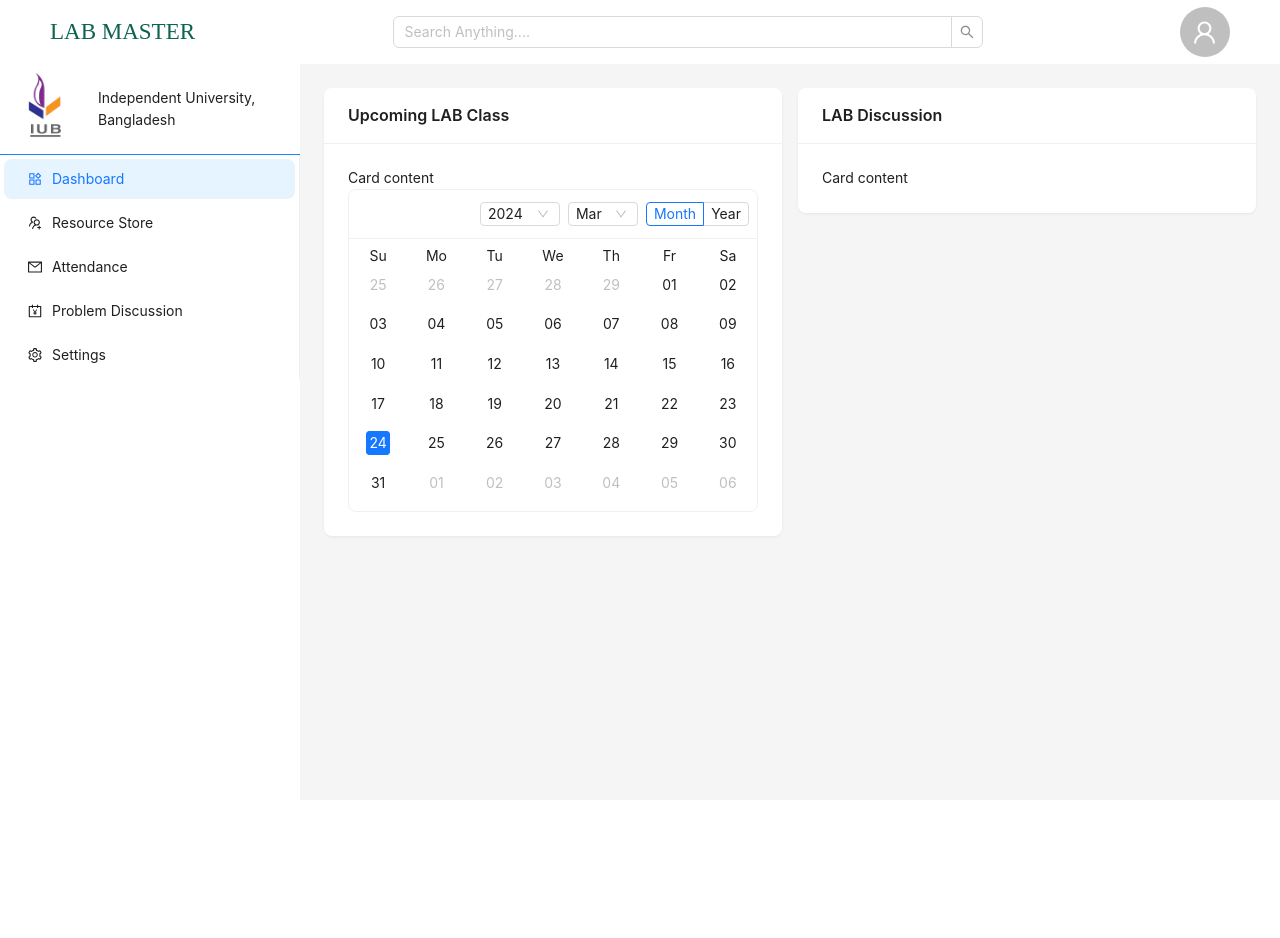
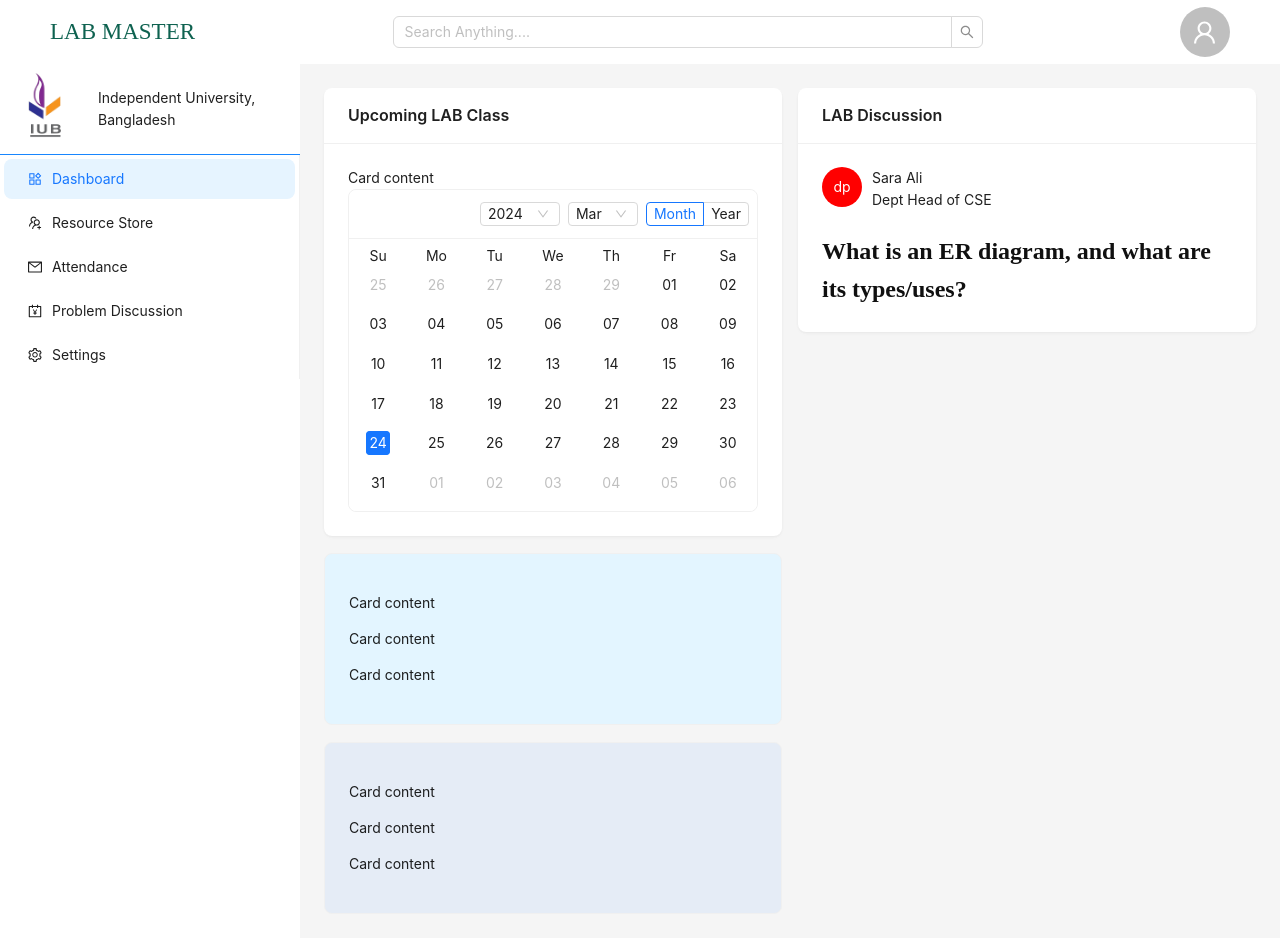
Before and after one commit to mehedirana/react-antd, a React (Create React App) app: page /home in a window 1280 px wide. Both pictures are taken after a click on the item "Dashboard". Before the commit the page ends 800 px from the top, so only its background shows below. Built offline with nearby package versions, Linux system fonts and the light colour scheme.

Commit message:
dashboard two card added

```diff
--- a/src/pages/Dashboard/index.jsx
+++ b/src/pages/Dashboard/index.jsx
@@ -1,6 +1,6 @@
 import React from 'react'
-import { Card, Flex, Space, Typography, Row, Col, Calendar, theme } from 'antd';
-import { header } from './struct';
+import { Card, Flex, Space, Typography, Row, Col, Calendar, theme, Avatar } from 'antd';
+import { header, title } from './struct';
 
 const { Text } = Typography
 
@@ -9,16 +9,16 @@ const { Text } = Typography
 const Dashboard = () => {
     const { token } = theme.useToken();
     const wrapperStyle = {
-      width: '100%',
-      border: `1px solid ${token.colorBorderSecondary}`,
-      borderRadius: token.borderRadiusLG,
+        width: '100%',
+        border: `1px solid ${token.colorBorderSecondary}`,
+        borderRadius: token.borderRadiusLG,
     };
 
     console.log('called');
 
     const onPanelChange = (value, mode) => {
         console.log(value.format('YYYY-MM-DD'), mode);
-      };
+    };
 
     return (
         <Row gutter={16}>
@@ -26,13 +26,36 @@ const Dashboard = () => {
                 <Card title="Upcoming LAB Class" bordered={false}>
                     Card content
                     <div style={wrapperStyle}>
-                        <Calendar fullscreen={false} onPanelChange={(e)=>onPanelChange(e)} />
+                        <Calendar fullscreen={false} onPanelChange={(e) => onPanelChange(e)} />
                     </div>
+                </Card>
+                <br/>
+                <Card style={{ width: '100%', backgroundColor:'#E3F5FF' }}>
+                    <p>Card content</p>
+                    <p>Card content</p>
+                    <p>Card content</p>
+                </Card>
+                <br/>
+                <Card style={{ width: '100%', backgroundColor:'#E5ECF6' }}>
+                    <p>Card content</p>
+                    <p>Card content</p>
+                    <p>Card content</p>
                 </Card>
             </Col>
             <Col span={12}>
                 <Card title="LAB Discussion" bordered={false}>
-                    Card content
+                    <Flex style={{ gap: 10 }}>
+                        <Avatar style={{ backgroundColor: 'red', verticalAlign: 'middle' }} size="large" gap={4}>
+                            dp
+                        </Avatar>
+                        <Flex vertical>
+                            <Text>Sara Ali</Text>
+                            <Text>Dept Head of CSE</Text>
+                        </Flex>
+                    </Flex>
+                    <br />
+                    <Text {...title}>What is an ER diagram, and what are its types/uses?</Text>
+                    <br />
                 </Card>
             </Col>
         </Row>
--- a/src/pages/Dashboard/struct.js
+++ b/src/pages/Dashboard/struct.js
@@ -1,5 +1,5 @@
 export const header = {
- style:{
+   style: {
       color: "#101010",
       fontFamily: "Inter",
       fontSize: "26px",
@@ -7,3 +7,13 @@ export const header = {
       fontWeight: "600",
    }
 }
+
+export const title = {
+   style: {
+      color: "#101010",
+      fontFamily: "Rubik",
+      fontSize: "24px",
+      fontWeight: 600
+
+   }
+}
```
Lines whose indentation alone changed are shown as unchanged.
